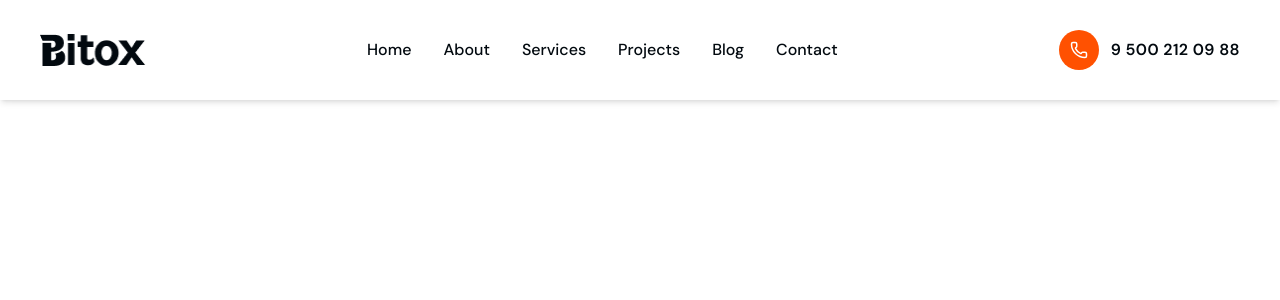
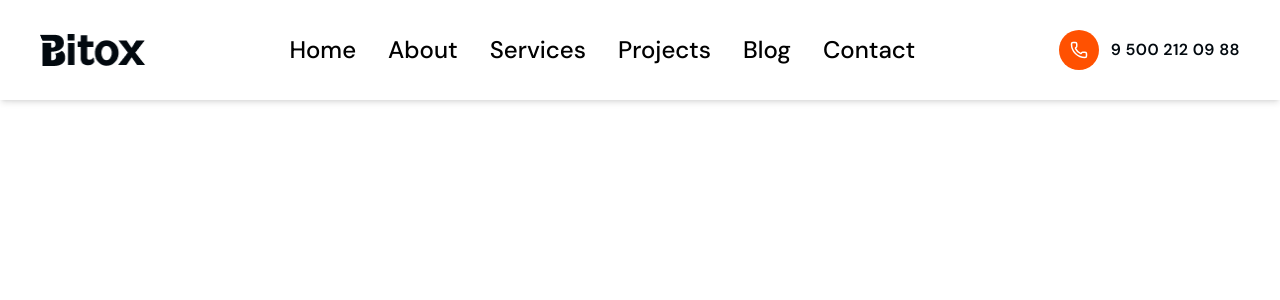
Before and after one commit to Mostofa-zaman/bitox-business-consulting-website, a Next.js app: page / in a window 1280 px wide. Shown: the top 300 px of the page. Built offline with nearby package versions, Linux system fonts and the light colour scheme.

Commit message:
feat : change nav fonts

```diff
--- a/src/components/layout/NavbarTwo.jsx
+++ b/src/components/layout/NavbarTwo.jsx
@@ -22,42 +22,42 @@ const NavbarTwo = () => {
   >
     <a
       href="/"
-      className="text-primary font-medium hover:text-secondary transition-colors"
+      className="text-2xl font-medium hover:text-secondary transition-colors"
     >
       Home
     </a>
 
     <a
       href="/about"
-      className="text-primary font-medium hover:text-secondary transition-colors"
+      className="text-2xl font-medium hover:text-secondary transition-colors"
     >
       About
     </a>
 
     <a
       href="/services"
-      className="text-primary font-medium hover:text-secondary transition-colors"
+      className="text-2xl font-medium hover:text-secondary transition-colors"
     >
       Services
     </a>
 
     <a
       href="/projects"
-      className="text-primary font-medium hover:text-secondary transition-colors"
+      className="text-2xl font-medium hover:text-secondary transition-colors"
     >
       Projects
     </a>
 
     <a
       href="/blog"
-      className="text-primary font-medium hover:text-secondary transition-colors"
+      className="text-2xl font-medium hover:text-secondary transition-colors"
     >
       Blog
     </a>
 
     <a
       href="/contact"
-      className="text-primary font-medium hover:text-secondary transition-colors"
+      className="text-2xl  font-medium hover:text-secondary transition-colors"
     >
       Contact
     </a>
```
